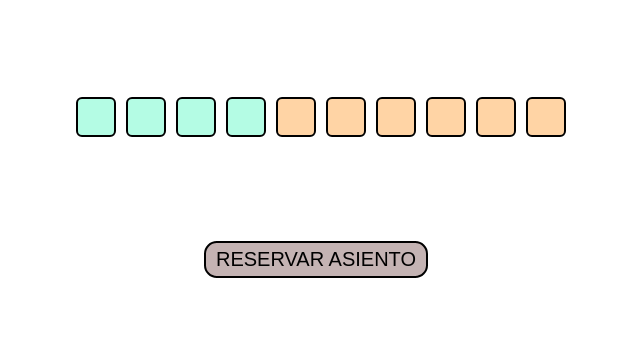
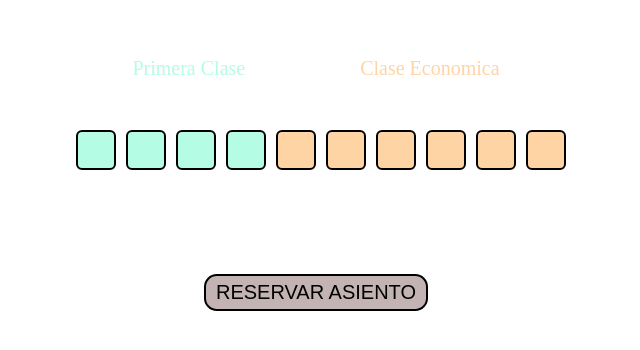
Before and after one commit to betsyvies/reserva-asientos, a plain HTML site: page index.html in a window 1280 px wide. Shown: the part 70-420 px from the top of the page, without its empty margins (324-964 px from the left). Drawn offline with Linux system fonts and the light colour scheme.

Commit message:
añadiendo estlos a los objetos

```diff
--- a/css/main.css
+++ b/css/main.css
@@ -9,8 +9,24 @@ h1 {
     margin-top: 30px;
 }
 
+.container {
+    margin-top: 60px;
+    font-size: 20px;
+}
+
+.first-class {
+    display: inline-block;
+    color: #B4FCE4;
+}
+
+.economic-class {
+    display: inline-block;
+    color: #FFD4A5;
+    margin-left: 110px;
+}
+
 #seats {
-    margin-top: 100px;
+    margin-top: 50px;
 }
 
 .seats {
@@ -46,13 +62,14 @@ button {
 }
 
 .tickets {
+    display: inline-block;
     width: 200px;
     height: 100px;
     border: 2px solid #000;
     border-radius: 1rem;
-    margin-left: auto;
-    margin-right: auto;
     padding-top: 10px;
+    margin-left: 5px;
+    margin-bottom: 5px;
 }
 
 .tickets p {
--- a/index.html
+++ b/index.html
@@ -9,6 +9,10 @@
   </head>
   <body>
     <h1>Distribución de asientos</h1>
+    <div class="container">
+        <div class="first-class">Primera Clase</div>
+        <div class="economic-class">Clase Economica</div>
+    </div>
     <div id="seats"></div>
     <button id="button">Reservar asiento</button>
     <div id="tickets"></div>
--- a/js/app.js
+++ b/js/app.js
@@ -39,7 +39,7 @@ var paintSeats = function(array) {
 }
 
 function chooseZone() {
-    var choice = prompt('En que zona prefieres reservar \n 1. Primera clase \n 2. Economica \n \n');
+    var choice = prompt('En que zona prefieres reservar \n 1. Primera clase \n 2. Economica \n \n Por favor ingrese un numero');
     if (choice == 1) {
         checkFirstClassZone();
     }
```
